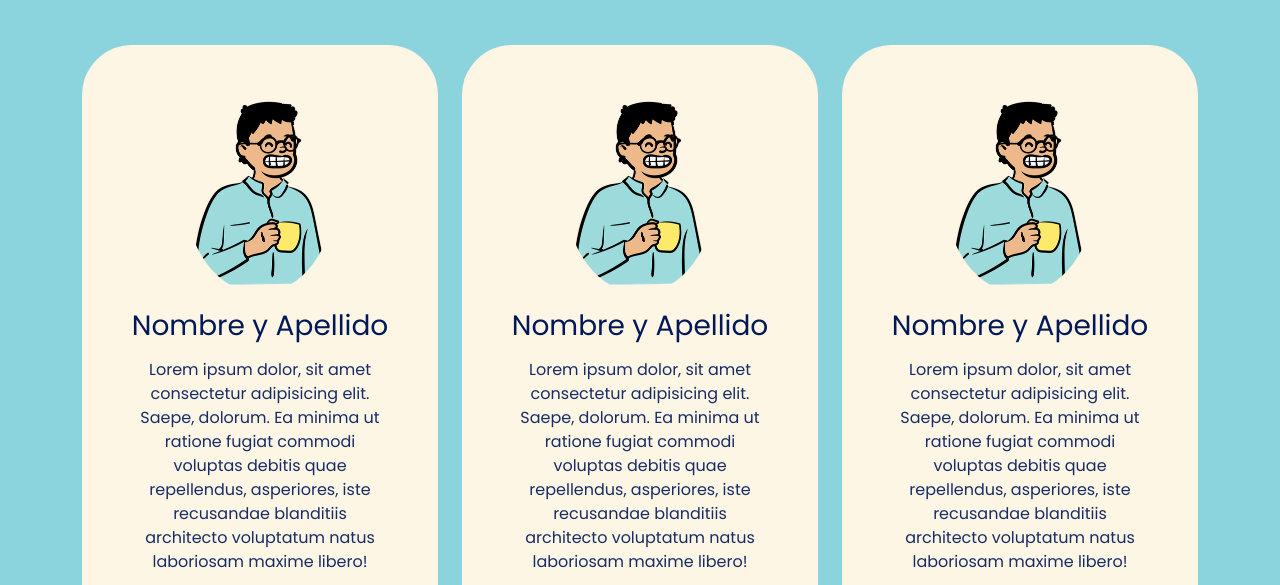
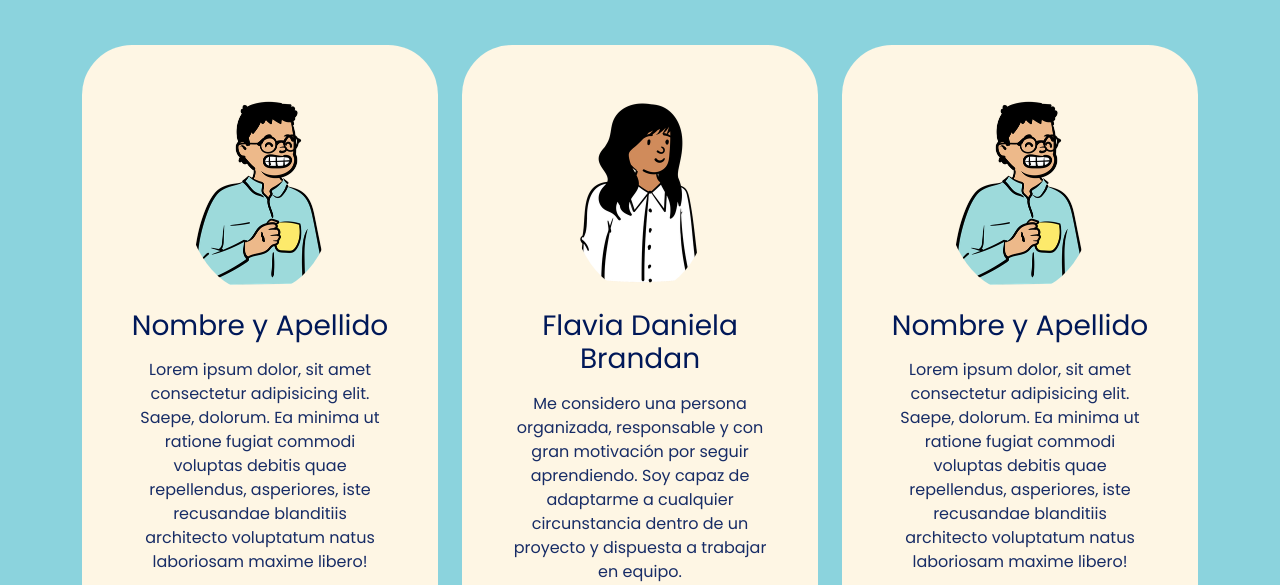
Before and after one commit to FlaviaBrandan/devtech-podcast-web, a plain HTML site: page index.html in a window 1280 px wide. Shown: the part 1190-1775 px from the top of the page. Drawn offline with nearby package versions, Linux system fonts and the light colour scheme.

Commit message:
modificación de tarjeta 2

```diff
--- a/index.html
+++ b/index.html
@@ -116,11 +116,12 @@
           <div class="col-md-6 col-lg-4 mb-3">
             <div class="card">
               <div class="card-body text-center p-5">
-                <img src="./assets/avatar.png" alt="avatar" class="img img-fluid rounded-circle mb-3">
-                <h3 class="title card-title mb-3">Nombre y Apellido</h3>
-                <p>Lorem ipsum dolor, sit amet consectetur adipisicing elit. Saepe, dolorum. Ea minima ut ratione fugiat
-                  commodi voluptas debitis quae repellendus, asperiores, iste recusandae blanditiis architecto
-                  voluptatum natus laboriosam maxime libero!</p>
+                <img src="./assets/avatar2.png" alt="avatar" class="img img-fluid rounded-circle mb-3">
+                <h3 class="title card-title mb-3">Flavia Daniela Brandan</h3>
+                <p>Me considero una persona organizada, responsable y con gran motivación por seguir aprendiendo.
+                  Soy capaz de adaptarme a cualquier circunstancia
+                  dentro de un proyecto y dispuesta a trabajar en equipo.
+                 </p>
                 <a href="#"><i class="bi bi-twitter text-dark mx-1 lead"></i></a>
                 <a href="#"><i class="bi bi-linkedin text-dark mx-1 lead"></i></a>
                 <a href="#"><i class="bi bi-github text-dark mx-1 lead"></i></a>
```
Also changed, not shown: assets/avatar2.png (added).
